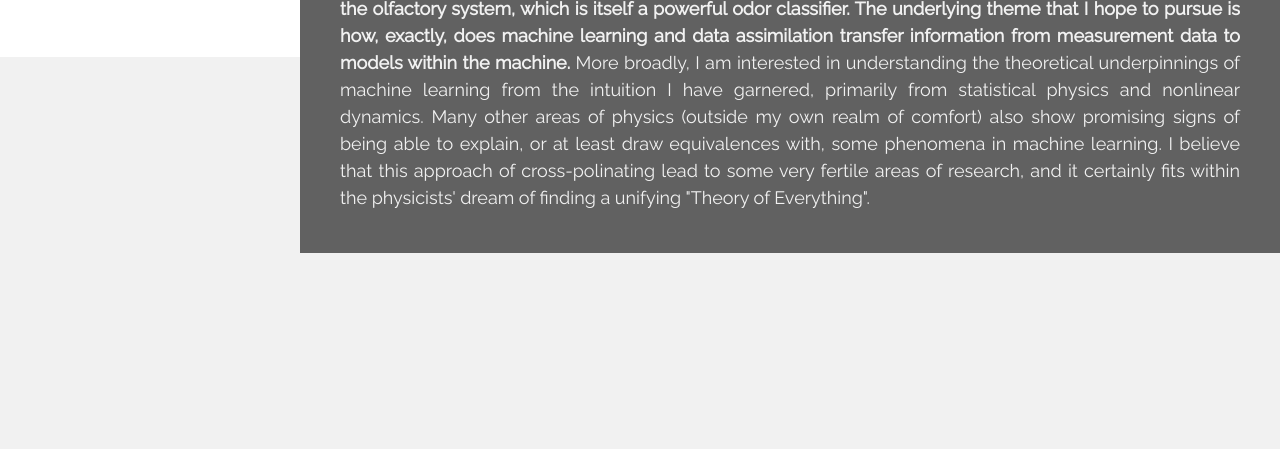
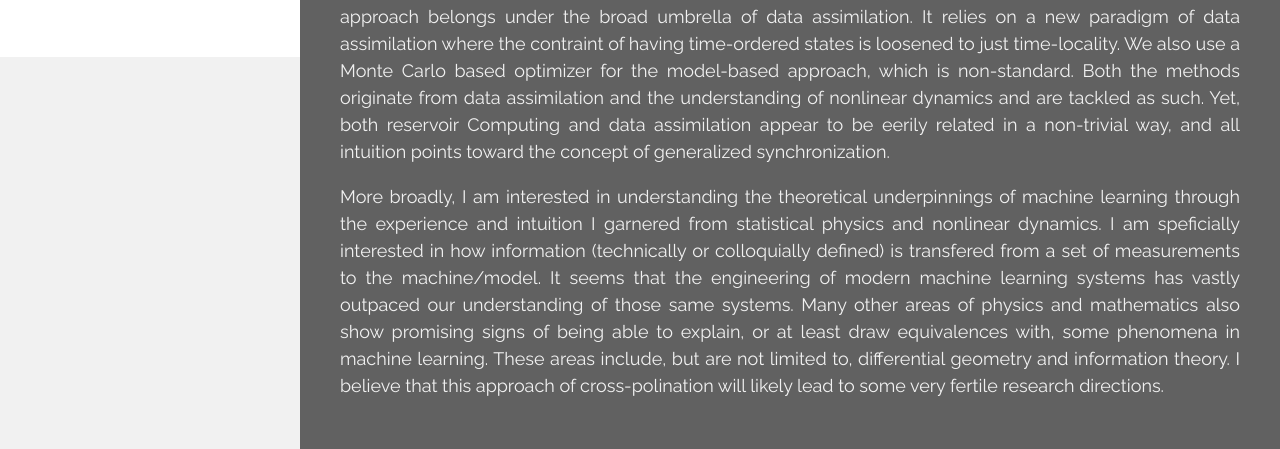
Before and after one commit to adrianskw/adrianskw.github.io, a plain HTML site: page research.html in a window 1280 px wide. Shown: the part 743-1192 px from the top of the page. Before the commit the page ends 996 px from the top, so only its background shows below. Drawn offline with nearby package versions, Linux system fonts and the light colour scheme.

Commit message:
huge overhaul/update of the paragraphs

```diff
--- a/research.html
+++ b/research.html
@@ -52,22 +52,22 @@
     <h1><b>Research</b></h1>
     <img src="./img/etc/night-sky-wide.jpg" alt="night-sky-wide" class="w3-image w3-padding-32" width="900" height="500">
     <div class="w3-content w3-justify" style="max-width:900px">
-      <h5>
-        The majority of my research lately has been on making predictions on time series data using Monte Carlo methods,
-        along with the annealing heuristic of optimization. Our methods originate from data assimilation and
-        control theory, but it seems to also be applicable to deep learning networks in particular.
-        In addition, we are also interested in the development of Spiking Neural Networks for classification
-        with inspirations from the olfactory system, which is itself a powerful odor classifier. The underlying theme that I hope
-        to pursue is how, exactly, does machine learning and data assimilation transfer information from
-        measurement data to models within the machine.
-        </b>
+      <h5><p>
+        The majority of my research can be summarized as being on the time-series prediction of chaotic systems after some measurements.
+        From here, my research can be split pretty neatly into two sub-groups: model-free and model-based methods.
+        The model-free approach belongs under the broad umbrella of machine learning and is known as reservoir computing, which is relatively new and unexplored.
+        The model-based approach belongs under the broad umbrella of data assimilation. It relies on a new paradigm of data assimilation where the contraint of having
+        time-ordered states is loosened to just time-locality. We also use a Monte Carlo based optimizer for the model-based approach, which is non-standard.
+        Both the methods originate from data assimilation and the understanding of nonlinear dynamics and are tackled as such.
+        Yet, both reservoir Computing and data assimilation appear to be eerily related in a non-trivial way, and all intuition points toward the concept of generalized synchronization.</p>
 
-        More broadly, I am interested in understanding the theoretical underpinnings of machine learning
-        from the intuition I have garnered, primarily from statistical physics and nonlinear dynamics.
-        Many other areas of physics (outside my own realm of comfort) also show promising signs of being able to
-        explain, or at least draw equivalences with, some phenomena in machine learning. I believe that this approach
-        of cross-polinating lead to some very fertile areas of research, and it certainly fits within the physicists'
-        dream of finding a unifying "Theory of Everything".
+        <p>
+        More broadly, I am interested in understanding the theoretical underpinnings of machine learning through the experience and intuition I garnered from
+        statistical physics and nonlinear dynamics. I am speficially interested in how information (technically or colloquially defined) is transfered from a set of
+        measurements to the machine/model. It seems that the engineering of modern machine learning systems has vastly outpaced our understanding of those same systems.
+        Many other areas of physics and mathematics also show promising signs of being able to
+        explain, or at least draw equivalences with, some phenomena in machine learning. These areas include, but are not limited to, differential geometry and information theory.
+        I believe that this approach of cross-polination will likely lead to some very fertile research directions.</p>
       </h5>
     </div>
   </div>
```
